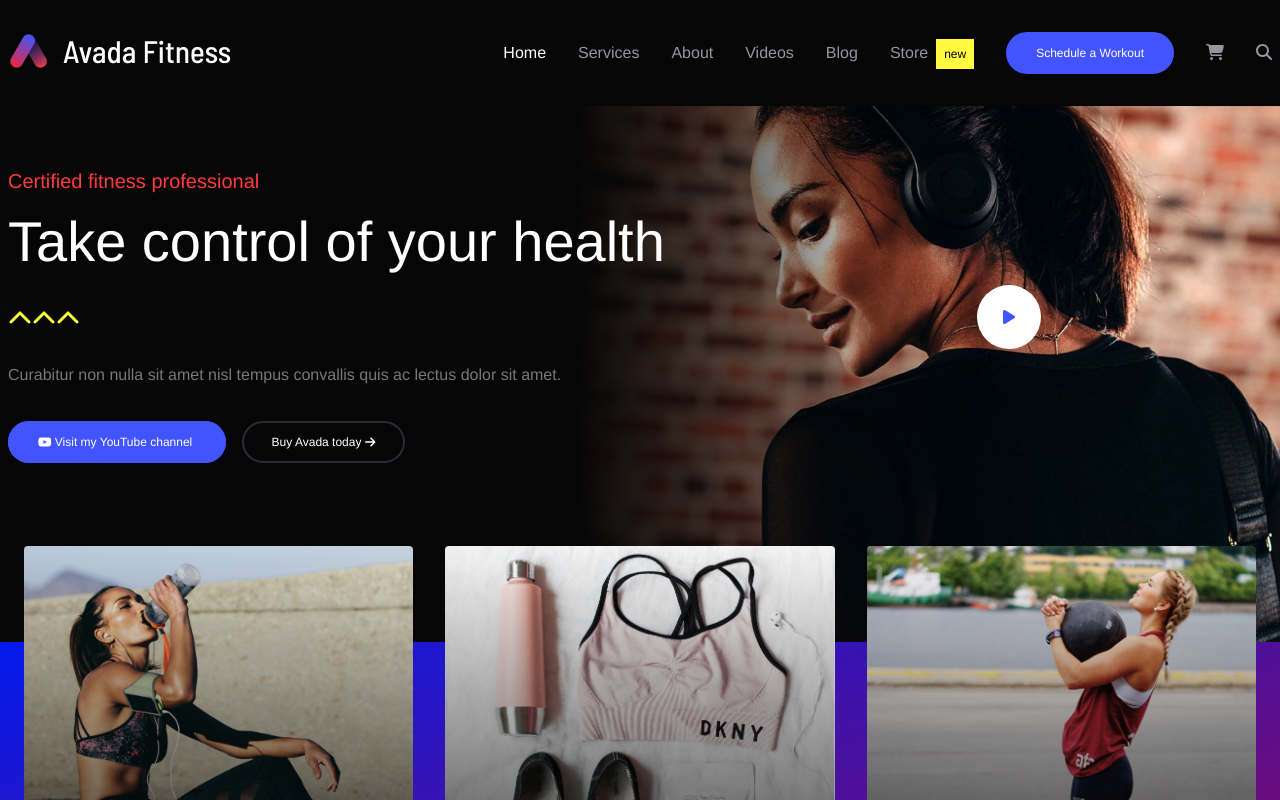
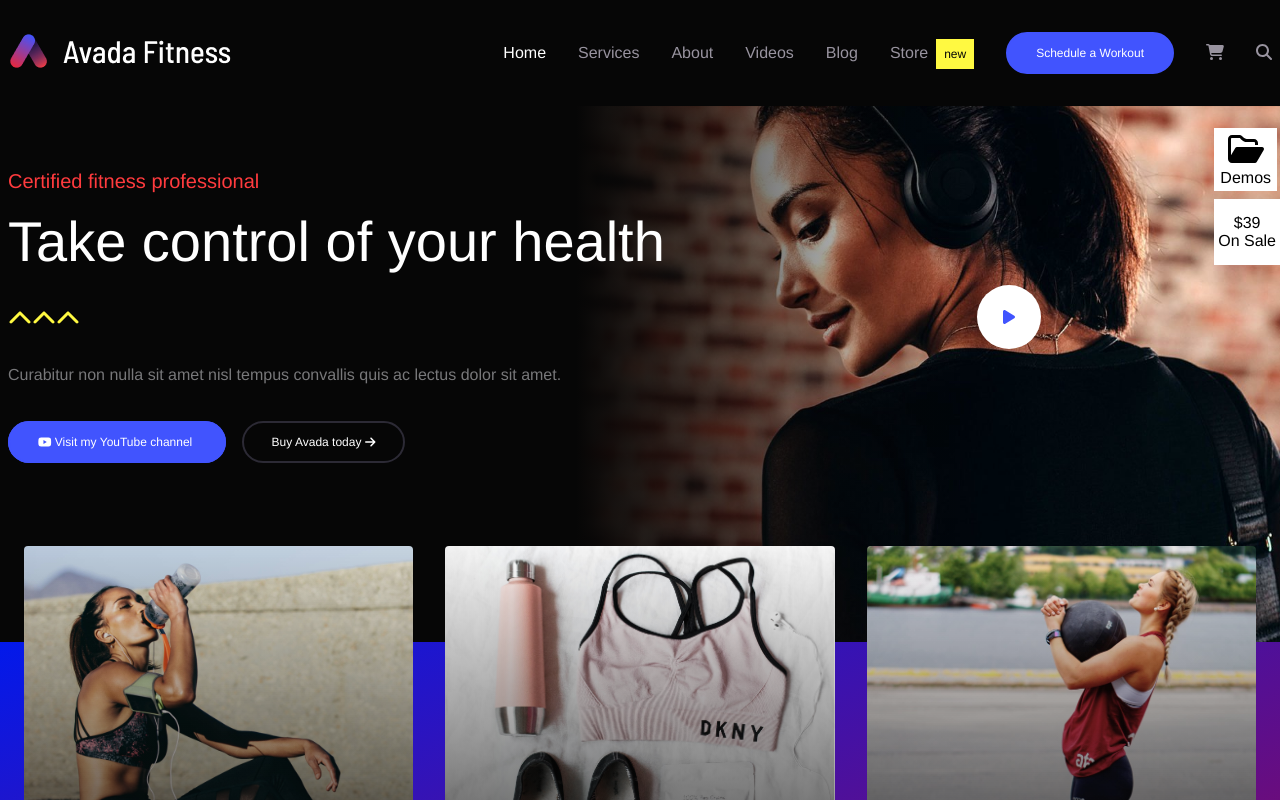
Before and after one commit to MirkOrlando/proj-html-vuejs, a Vue app: page / in a window 1280 px wide. Shown: the top 800 px of the page. Built offline with nearby package versions, Linux system fonts and the light colour scheme.

Commit message:
start .badges

```diff
--- a/src/components/SiteMainComponent.vue
+++ b/src/components/SiteMainComponent.vue
@@ -1,6 +1,19 @@
 <template>
   <main>
     <BookMark />
+    <!-- ./BookMark -->
+    <div class="badges">
+      <div class="demo">
+        <div class="icon">
+          <font-awesome-icon icon="fa-regular fa-folder-open" />
+        </div>
+        <div class="text">Demos</div>
+      </div>
+      <div class="price">
+        <div class="number"><span>$</span>39</div>
+        <div class="text">On Sale</div>
+      </div>
+    </div>
     <section class="jumbotron">
       <div class="container">
         <div class="row py-4">
@@ -193,6 +206,30 @@ export default {
 </script>
 
 <style lang="scss" scoped>
+.badges {
+  display: flex;
+  flex-direction: column;
+  gap: 0.5rem;
+  position: fixed;
+  top: 8rem;
+  right: 0;
+  .demo,
+  .price {
+    background-color: $lightestColor;
+    width: fit-content;
+    padding: 0.25rem;
+    aspect-ratio: 1/1;
+    display: flex;
+    flex-direction: column;
+    justify-content: center;
+    align-items: center;
+  }
+  .demo {
+    .icon {
+      font-size: 2rem;
+    }
+  }
+}
 .jumbotron {
   background: linear-gradient(to right, #060606, #060606 45%, transparent 76%),
     url(@/assets/img/slider82x-scaled.jpg);
--- a/src/main.js
+++ b/src/main.js
@@ -22,13 +22,14 @@ import { faClock } from '@fortawesome/free-regular-svg-icons'
 import { faBolt } from '@fortawesome/free-solid-svg-icons'
 import { faBars } from '@fortawesome/free-solid-svg-icons'
 import { faXmark } from '@fortawesome/free-solid-svg-icons'
+import { faFolderOpen } from '@fortawesome/free-regular-svg-icons'
 
 
 /* import font awesome icon component */
 import { FontAwesomeIcon } from '@fortawesome/vue-fontawesome'
 
 /* add icons to the library */
-library.add(faCartShopping, faMagnifyingGlass, faFacebookF, faTwitter, faYoutube, faInstagram, faLinkedinIn, faChevronRight, faChevronUp, faArrowRight, faPlay, faCopyright, faDumbbell, faClock, faBolt, faBars, faXmark)
+library.add(faCartShopping, faMagnifyingGlass, faFacebookF, faTwitter, faYoutube, faInstagram, faLinkedinIn, faChevronRight, faChevronUp, faArrowRight, faPlay, faCopyright, faDumbbell, faClock, faBolt, faBars, faXmark, faFolderOpen)
 
 /* add font awesome icon component */
 Vue.component('font-awesome-icon', FontAwesomeIcon)
```
